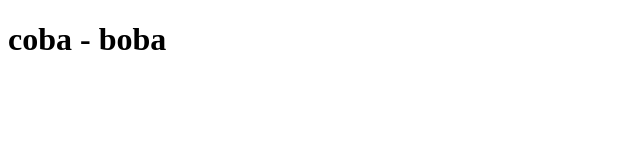
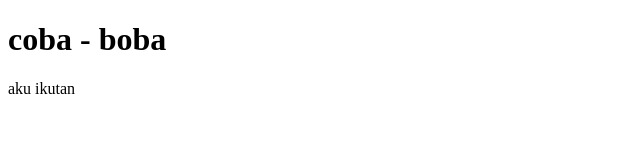
Before and after one commit to sastraet/startup-git-testke2-, a plain HTML site: page index.html in a window 1280 px wide. Shown: the full height of the page, 0-640 px from the left. Drawn offline with Linux system fonts and the light colour scheme.

Commit message:
menambahkan file paragraf1

```diff
--- a/index.html
+++ b/index.html
@@ -7,6 +7,7 @@
 </head>
 <body>
     <h1>    coba - boba</h1>
+    <p> aku ikutan</p>
 
 </body>
 </html>
```
